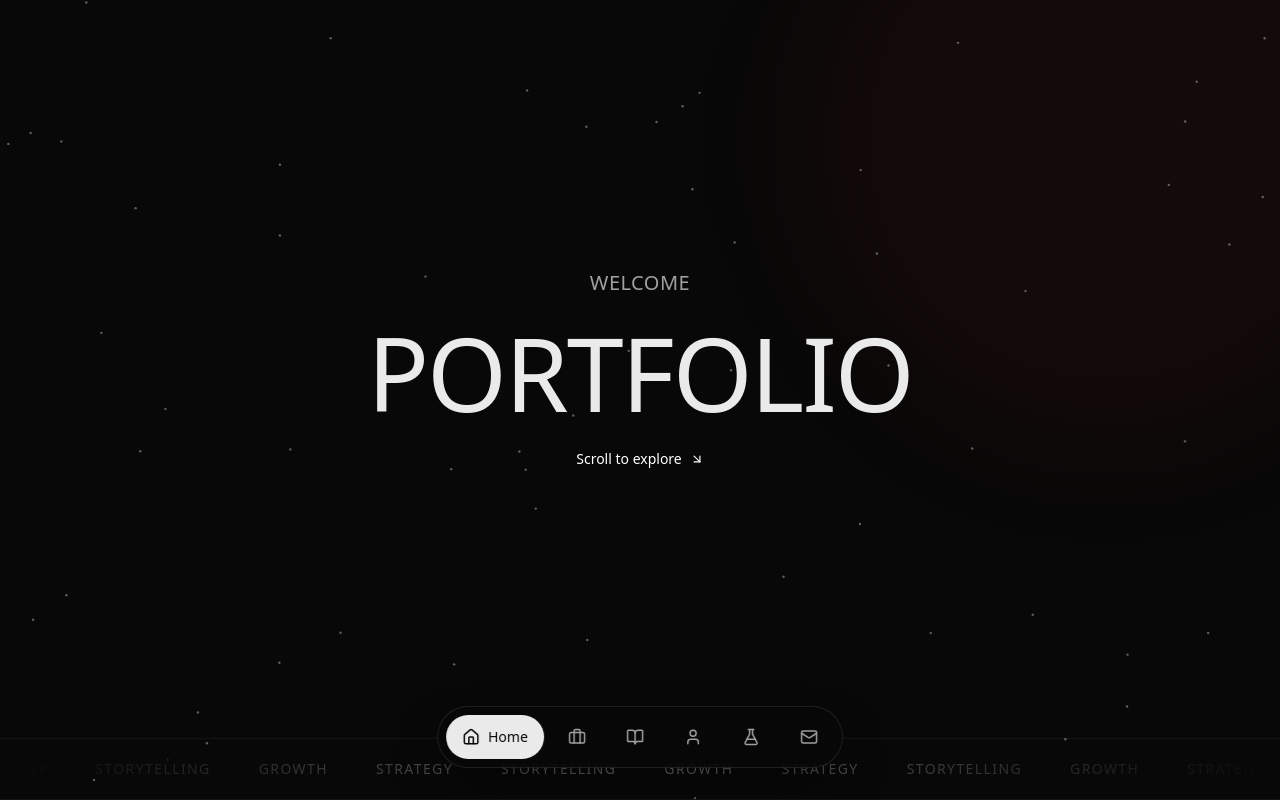
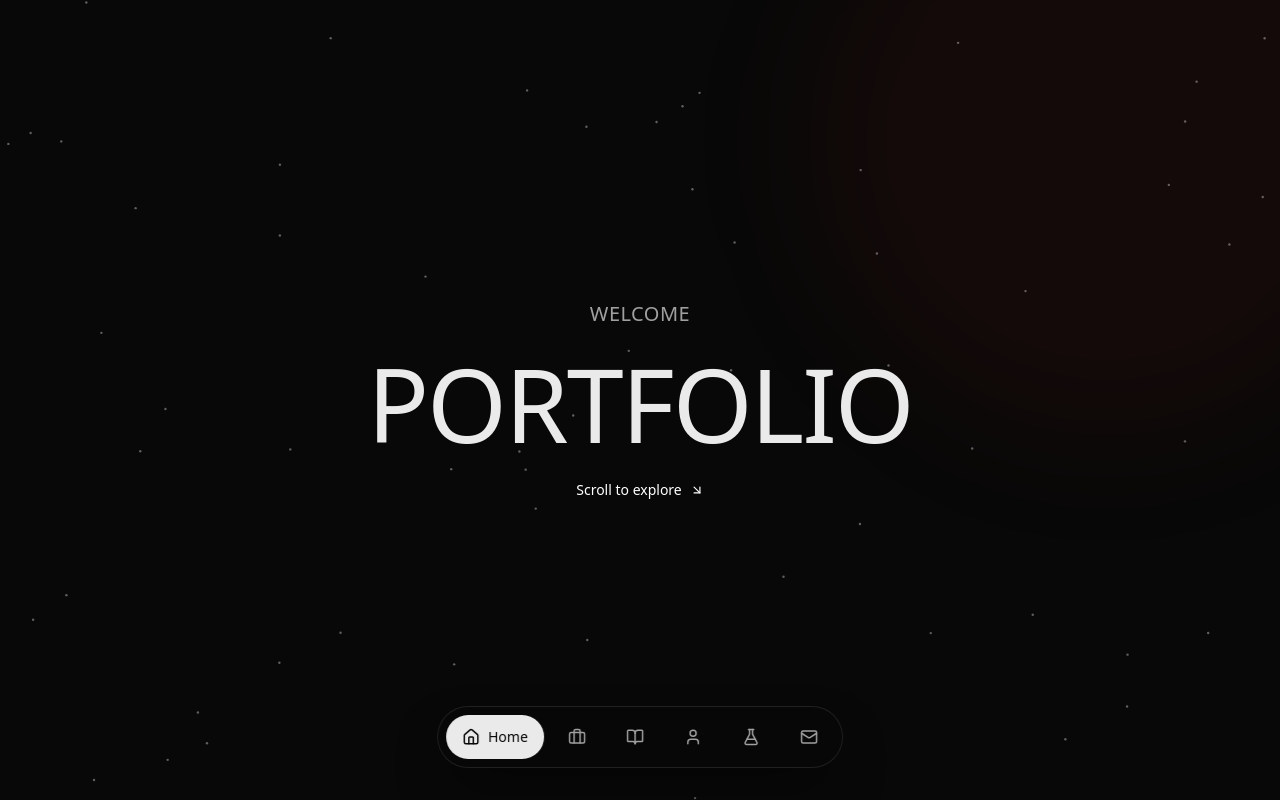
Before and after one commit to sarahsarahsarahX3/Personal-website-, a Next.js app: page / in a window 1280 px wide. Shown: the top 800 px of the page. Built offline with nearby package versions, Linux system fonts and the light colour scheme; a web font is replaced by a local one.

Commit message:
update hero

```diff
--- a/app/components/home/Hero.tsx
+++ b/app/components/home/Hero.tsx
@@ -2,7 +2,6 @@
 
 import { motion, useScroll, useSpring, useTransform } from "framer-motion";
 import { ArrowDownRight } from "lucide-react";
-import { Ticker } from "@/app/components/ui/Ticker";
 import { Constellation } from "@/app/components/home/Constellation";
 
 export function Hero() {
@@ -60,23 +59,7 @@ export function Hero() {
                 </motion.div>
             </div>
 
-            {/* Footer Ticker */}
-            <motion.div
-                initial={{ opacity: 0 }}
-                animate={{ opacity: 1 }}
-                transition={{ delay: 1.5, duration: 1 }}
-                className="w-full border-y border-white/5 py-5"
-            >
-                <Ticker
-                    items={[
-                        "Strategy",
-                        "Storytelling",
-                        "Growth",
-                    ]}
-                    speed={90}
-                    showSeparator={false}
-                />
-            </motion.div>
+            <div className="w-full" aria-hidden="true" />
         </section>
     );
 }
```
